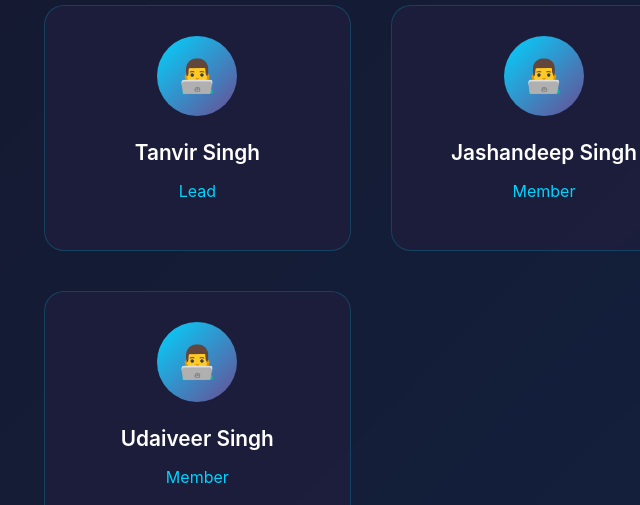
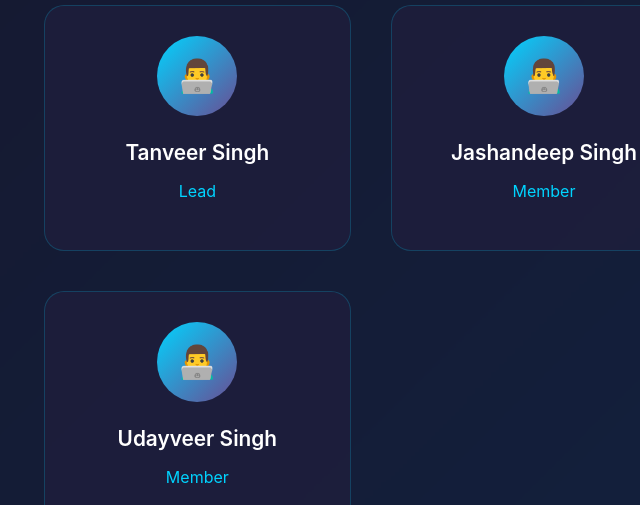
Before and after one commit to Tanveer-heir/Toxicity-Detector, a browser extension: page frontend/about.html in a window 1280 px wide. Shown: the part 1860-2365 px from the top of the page, 96-736 px from the left. Drawn offline with Linux system fonts and the light colour scheme.

Commit message:
Update about.html

```diff
--- a/frontend/about.html
+++ b/frontend/about.html
@@ -244,7 +244,7 @@
             <div class="team-grid">
                 <div class="team-card">
                     <div class="team-avatar">👨‍💻</div>
-                    <div class="team-name">Tanvir Singh</div>
+                    <div class="team-name">Tanveer Singh</div>
                     <div class="team-role">Lead</div>
 
                 </div>
@@ -262,7 +262,7 @@
                 </div>
                 <div class="team-card">
                     <div class="team-avatar">👨‍💻</div>
-                    <div class="team-name">Udaiveer Singh</div>
+                    <div class="team-name">Udayveer Singh</div>
                     <div class="team-role">Member</div>
 
                 </div>
```
